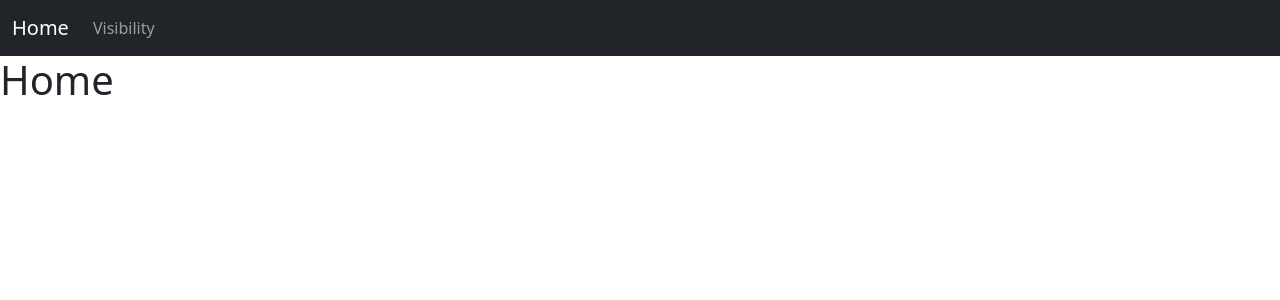
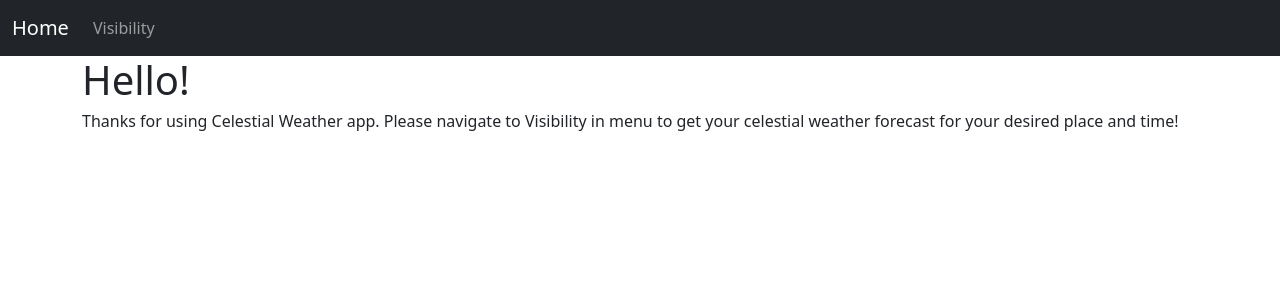
Before and after one commit to bdudek1/cellestial-fe, a React (Create React App) app: page / in a window 1280 px wide. Shown: the top 300 px of the page. Built offline with nearby package versions, Linux system fonts and the light colour scheme.

Commit message:
Fix UI bugs

```diff
--- a/src/home/Home.tsx
+++ b/src/home/Home.tsx
@@ -1,9 +1,11 @@
 import React from "react";
+import { Container } from "react-bootstrap";
 
 export const Home = () => {
     return (
-    <div>
-      <h1>Home</h1>
-    </div>
+    <Container>
+      <h1>Hello!</h1>
+      <h6>Thanks for using Celestial Weather app. Please navigate to Visibility in menu to get your celestial weather forecast for your desired place and time!</h6>
+    </Container>
   );
 }
--- a/src/visibility/Visibility.tsx
+++ b/src/visibility/Visibility.tsx
@@ -13,23 +13,17 @@ export const Visibility = () => {
   const [position, setPosition] = useState<Position>({ lat: 52, lng: 21 });
   const [dateTime, setDateTime] = useState<Value>(new Date());
 
-  useEffect(() => {
-    console.log('DATE TIME', new Date(dateTime?.toString() ?? '').getTime());
-    console.log('LAT', position.lat);
-    console.log('LNG', position.lng);
-  }, [dateTime, position.lat, position.lng]);
-
   return (
     <Container fluid>
       <StyledHeader>Select place and time of planned star gazing!</StyledHeader>
       <Map position={position} setPosition={setPosition} />
-      <Row className="justify-content-end mt-3">
+      <Row className="justify-content-end mt-3 p-1">
         <Col xxl={7} lg={6} sm={1} xs={0} />
-        <Col xxl={3} lg={4} sm={7} xs={8}>
+        <Col xxl={3} lg={4} sm={7} xs={12}>
           <DateTimeSelector value={dateTime} onChange={setDateTime} />
         </Col>
-        <Col xxl={2} lg={2} sm={4} xs={4}>
-          <Button style={{ marginTop: '0.5rem' }}>Get Cellestials!</Button>
+        <Col xxl={2} lg={2} sm={4} xs={12}>
+          <Button style={{ marginTop: '0.5rem' }}>Get Celestial Weather!</Button>
         </Col>
       </Row>
     </Container>
--- a/src/visibility/map/Map.tsx
+++ b/src/visibility/map/Map.tsx
@@ -14,10 +14,11 @@ const StyledMapContainer = styled(MapContainer)`
   height: 40vh;
   width: 800px;
   margin: 0 auto;
-  border-radius: 30px;
+  border-radius: 15px;
+  z-index: 0;
 
   @media (max-width: 992px) {
-    width: 95%;
+    width: 97%;
   }
 `;
 
```
